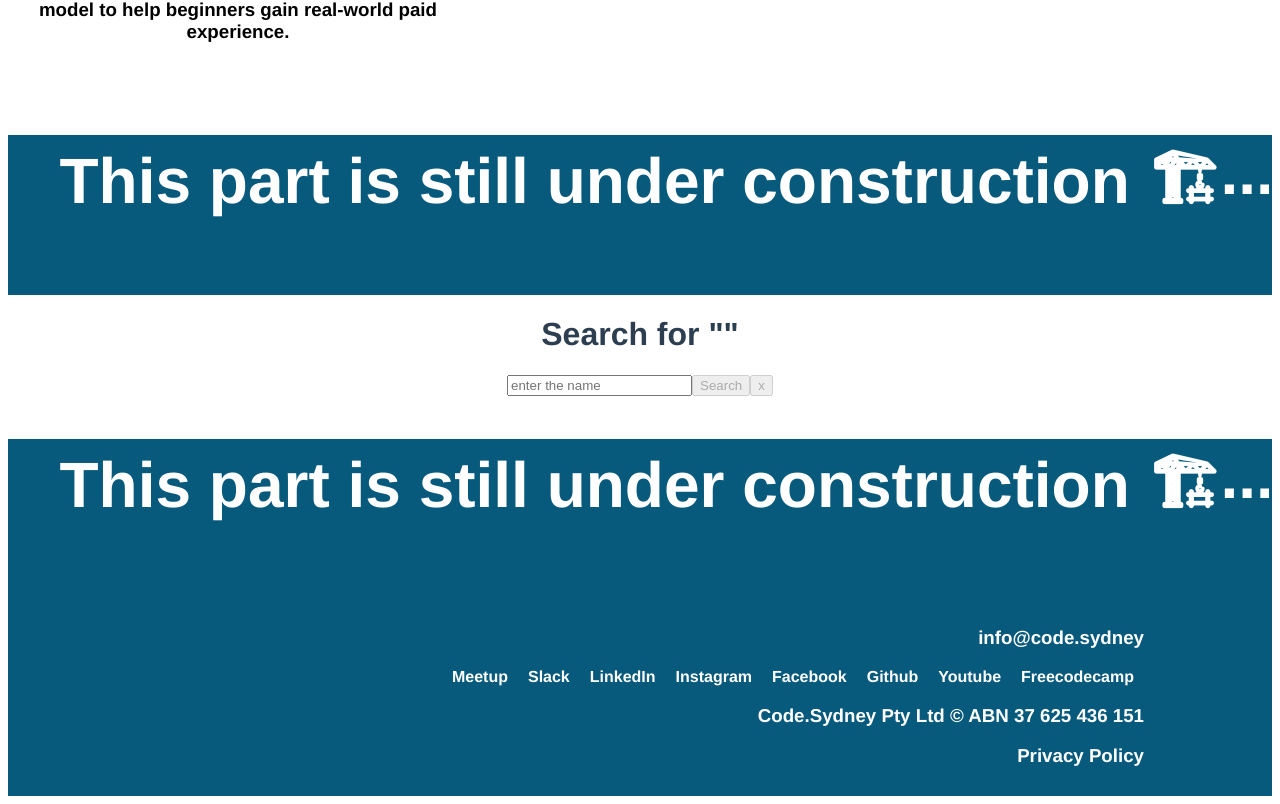
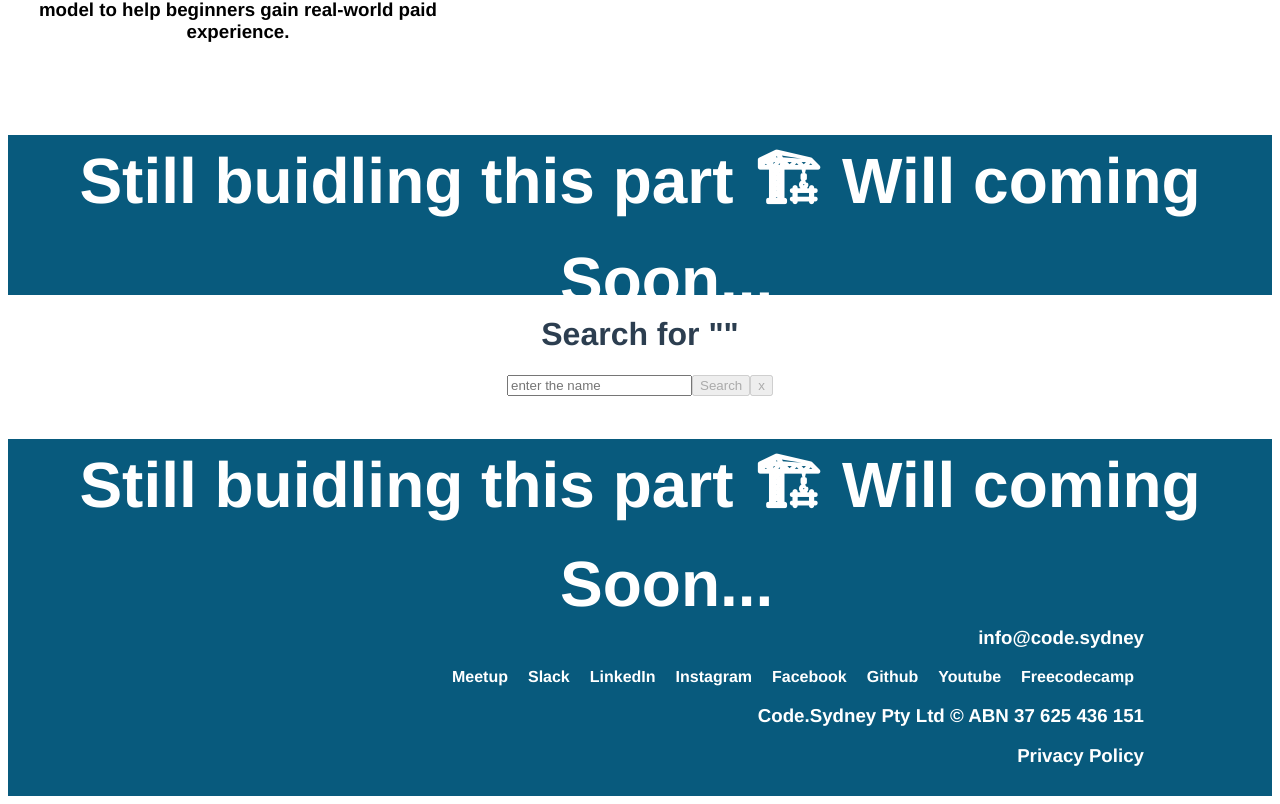
Before and after one commit to chenhe-henry/codesydneyvue001, a Vue app: page / in a window 1280 px wide. Shown: the part 1303-2107 px from the top of the page. Built offline with nearby package versions, Linux system fonts and the light colour scheme.

Commit message:
update coming soon content

```diff
--- a/src/App.vue
+++ b/src/App.vue
@@ -31,7 +31,7 @@ export default {
       message: "",
       isDisabled: true,
       banner: {
-        comingSoon: `This part is still under construction 🏗`
+        comingSoon: `Still buidling this part 🏗 Will coming Soon`
       }
     };
   },
```
